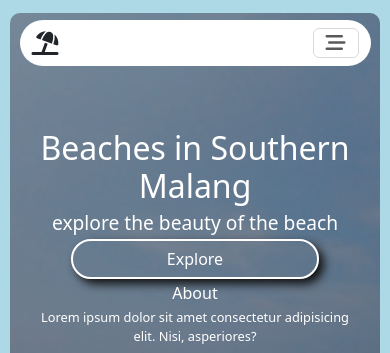
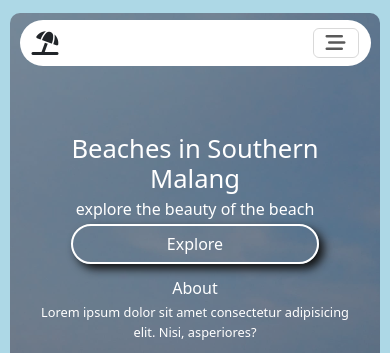
Before and after one commit to setyabudipratama/wisata, a plain HTML site: page index.html in a window 390 px wide. Shown: the top 353 px of the page. Drawn offline with nearby package versions, Linux system fonts and the light colour scheme; a web font is replaced by a local one.

Commit message:
Update style.css

```diff
--- a/style.css
+++ b/style.css
@@ -30,16 +30,19 @@ body {
     border-radius: 50px;
 }
 
+/* class navbar-brand */
 .navbar .fa-umbrella-beach {
     font-size: 1.5rem;
 }
 
+/* class navbar-nav */
 .navbar .navbar-nav {
     display: flex;
     justify-content: center;
     width: 100%;
 }
 
+/* class nav-item */
 .navbar .navbar-nav .nav-item {
     color: var(--black);
     font-weight: bold;
@@ -53,6 +56,7 @@ body {
     color: var(--white);
 }
 
+/* class btn */
 .navbar .btn {
     display: flex;
     justify-content: flex-end;
@@ -77,7 +81,8 @@ body {
     box-shadow: none;
 }
 
-/* header */
+
+/* halaman header */
 header {
     position: relative;
     top: 0;
@@ -91,6 +96,7 @@ header {
     align-items: center;
 }
 
+/* class background */
 header .background {
     width: 99%;
     height: 97%;
@@ -105,6 +111,7 @@ header .background {
     align-items: center;
 }
 
+/* class container */
 header .background .container {
     width: 90%;
     height: 90%;
@@ -114,6 +121,7 @@ header .background .container {
     align-items: center;
 }
 
+/* class left */
 header .background .container .left {
     display: flex;
     flex-direction: column;
@@ -123,6 +131,7 @@ header .background .container .left {
     height: 50%;
 }
 
+/* tag h1 */
 header .background .container .left h1 {
     color: var(--white);
     font-family: "Alkatra", system-ui;
@@ -131,6 +140,7 @@ header .background .container .left h1 {
     cursor: default;
 }
 
+/* tag h2 */
 header .background .container .left h2 {
     color: var(--white);
     font-size: 1.5rem;
@@ -138,6 +148,7 @@ header .background .container .left h2 {
     cursor: default;
 }
 
+/* tag h3 */
 header .background .container .left h3 {
     color: var(--white);
     font-size: 1.3rem;
@@ -145,6 +156,7 @@ header .background .container .left h3 {
     cursor: default;
 }
 
+/* tag p */
 header .background .container .left p {
     color: var(--white);
     font-size: 1rem;
@@ -152,6 +164,7 @@ header .background .container .left p {
     cursor: default;
 }
 
+/* class btn */
 header .background .container .left .btn {
     align-self: center;
     width: 80%;
@@ -171,6 +184,7 @@ header .background .container .left .btn:hover {
     box-shadow: none;
 }
 
+/* cals right */
 header .background .container .right {
     display: flex;
     flex-direction: column;
@@ -180,6 +194,7 @@ header .background .container .right {
     height: 50%;
 }
 
+/* class search */
 header .background .container .right .search {
     width: 80%;
     height: 30px;
@@ -191,6 +206,7 @@ header .background .container .right .search:focus-within {
     filter: none;
 }
 
+/* class fa-magnifying-glass */
 header .background .container .right .search .fa-magnifying-glass {
     position: relative;
     top: 0;
@@ -205,6 +221,7 @@ header .background .container .right .search:focus-within .fa-magnifying-glass {
     opacity: 0;
 }
 
+/* tag input */
 header .background .container .right .search input {
     width: 100%;
     height: 40px;
@@ -215,6 +232,7 @@ header .background .container .right .search input {
     top: -35px;
 }
 
+/* class box */
 header .background .container .right .box {
     width: 80%;
     height: 270px;
@@ -228,12 +246,14 @@ header .background .container .right .box {
     padding: 10px;
 }
 
+/* tag video */
 header .background .container .right video {
     width: 99%;
     height: 99%;
     object-fit: cover;
     border-radius: 10px;
 }
+
 
 /* halaman pantai */
 #pantai {
@@ -246,6 +266,7 @@ header .background .container .right video {
     align-items: center;
 }
 
+/* tag h2 */
 #pantai h2 {
     font-size: 2rem;
     position: relative;
@@ -253,6 +274,7 @@ header .background .container .right video {
     cursor: default;
 }
 
+/* class container */
 #pantai .container {
     width: 90%;
     height: 90%;
@@ -263,6 +285,7 @@ header .background .container .right video {
     overflow-x: auto;
 }
 
+/* class card */
 #pantai .container .card {
     width: 300px;
     height: 300px;
@@ -278,6 +301,7 @@ header .background .container .right video {
     margin-left: 20px;
 }
 
+/* tag img */
 #pantai .container .card img {
     width: 100%;
     height: 100%;
@@ -291,10 +315,10 @@ header .background .container .right video {
 
 #pantai .container .card:hover img {
     box-shadow: none;
-    transform: translate(-30px, -30px);
     transform: scale(1.05);
 }
 
+/* class card-body */
 #pantai .container .card .card-body {
     width: 100%;
     height: 100%;
@@ -314,6 +338,7 @@ header .background .container .right video {
     transform: translate(50px, 50px);
 }
 
+/* tag h3 */
 #pantai .container .card .card-body h3 {
     font-size: 1.3rem;
     color: var(--black);
@@ -331,6 +356,7 @@ header .background .container .right video {
     opacity: 1;
 }
 
+/* tag p */
 #pantai .container .card .card-body p {
     font-size: 1rem;
     font-weight: 600;
@@ -350,6 +376,7 @@ header .background .container .right video {
     opacity: 1;
 }
 
+/* class gallery */
 #pantai .container .gallery {
     width: 400px;
     height: 280px;
@@ -360,6 +387,7 @@ header .background .container .right video {
     /* overflow: hidden; */
 }
 
+/* class .slider */
 #pantai .container .gallery .slider {
     width: 400px;
     height: 280px;
@@ -367,6 +395,7 @@ header .background .container .right video {
     position: relative;
 }
 
+/* tag img */
 #pantai .container .gallery .slider img {
     width: 100%;
     height: 100%;
@@ -380,6 +409,7 @@ header .background .container .right video {
     opacity: 1;
 }
 
+/* tag 1 */
 #pantai .container .gallery .fa-circle-chevron-left,
 #pantai .container .gallery .fa-circle-chevron-right {
     font-size: 2rem;
@@ -401,6 +431,8 @@ header .background .container .right video {
     z-index: 5;
 }
 
+
+/* halaman balekambang */
 #balekambang {
     background-color: var(--lightblue);
     width: 100%;
@@ -412,12 +444,14 @@ header .background .container .right video {
     row-gap: 20px;
 }
 
+/* tag h2 */
 #balekambang h2 {
     margin: 0;
     font-size: 2rem;
     cursor: default;
 }
 
+/* class container */
 #balekambang .container {
     width: 90%;
     height: 60%;
@@ -426,6 +460,7 @@ header .background .container .right video {
     align-items: center;
 }
 
+/* tag iframe */
 #balekambang .container iframe {
     width: 100%;
     height: 100%;
@@ -563,17 +598,18 @@ footer .sosial i {
     }
 
     header .background .container .left h1 {
-        font-size: 2rem;
+        font-size: 1.6rem !important;
         text-align: center;
     }
 
     header .background .container .left h2 {
-        font-size: 1.2rem;
+        font-size: 1rem;
         text-align: center;
     }
 
     header .background .container .left h3 {
         font-size: 1rem;
+        margin-top: 10px;
     }
 
     header .background .container .left p {
```
